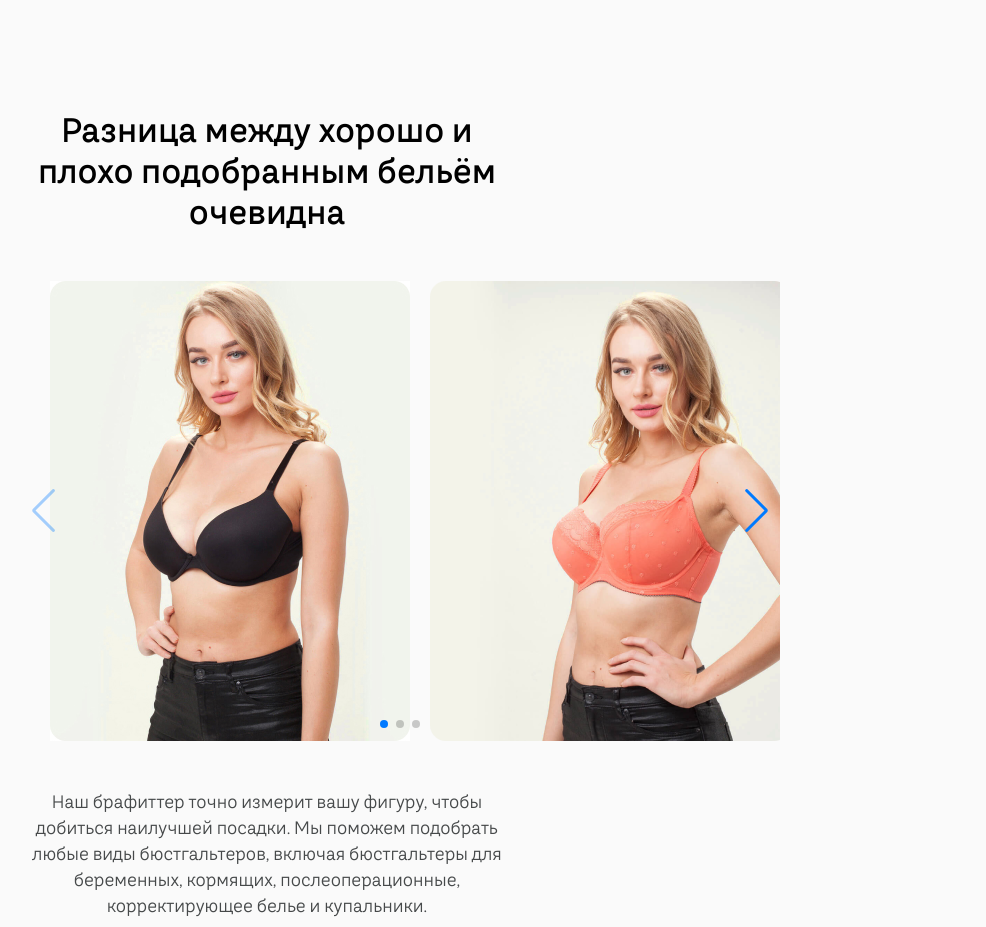
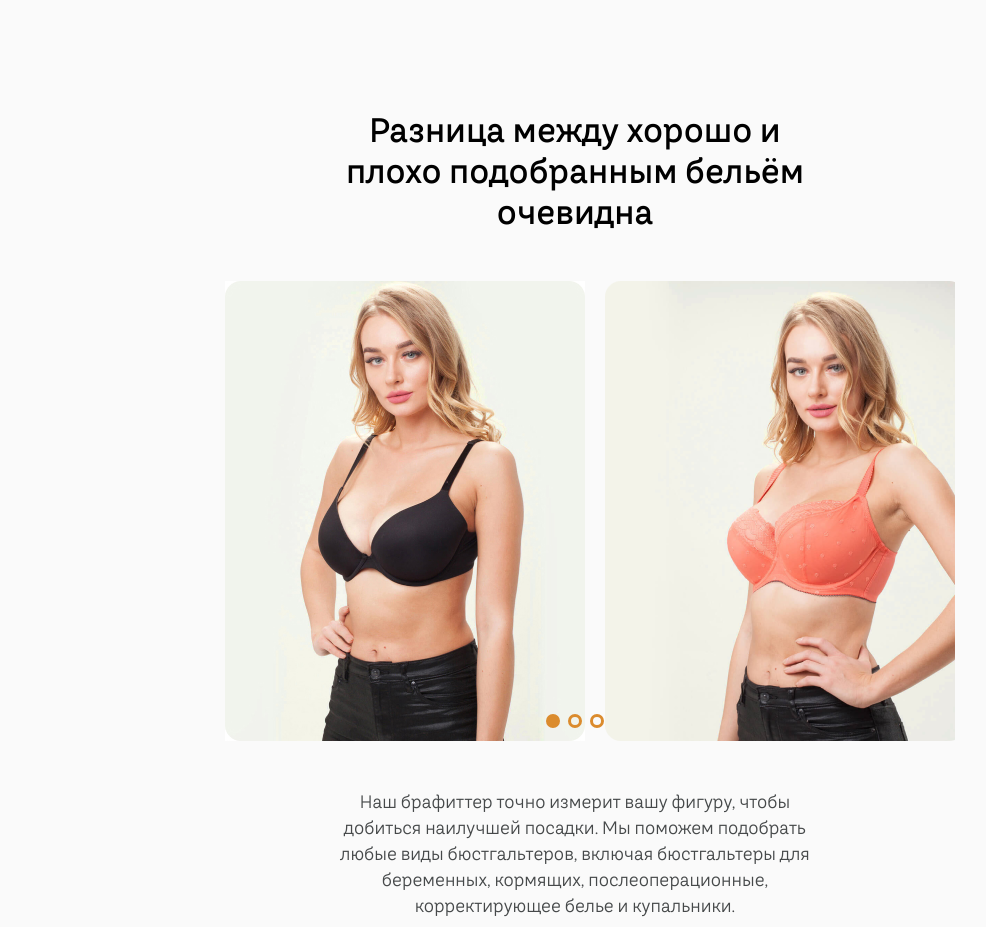
Before and after one commit to khizrim/brafitt-lp, a React (Create React App) app: page /#/ in a window 1280 px wide. Shown: the part 1245-2172 px from the top of the page, without its empty margins (65-1051 px from the left). Built offline with nearby package versions, Linux system fonts and the light colour scheme.

Commit message:
feat: correct slider dots styles

```diff
--- a/src/components/Compare/Compare.css
+++ b/src/components/Compare/Compare.css
@@ -1,14 +1,16 @@
 .compare {
   padding: 48px 0;
   width: 100%;
+
 }
 
 .compare__container {
+  margin: auto;
   max-width: 760px;
 }
 
 .compare__title {
-  margin: 0;
+  margin: 0 auto;
   margin-bottom: 12px;
   max-width: 65%;
   text-align: center;
@@ -19,7 +21,7 @@
 }
 
 .compare__subtitle {
-  margin: 0;
+  margin: 0 auto;
   max-width: 65%;
   color: #46494a;
   text-align: center;
--- a/src/components/Slider/Slider.css
+++ b/src/components/Slider/Slider.css
@@ -11,6 +11,16 @@
 
 .slide__image {
   margin: 0 10px;
+}
+
+.swiper-pagination-bullet {
+  border: 3px solid #db8b2d;
+  background: none;
+  opacity: 1;
+}
+
+.swiper-pagination-bullet-active {
+  background: #db8b2d;
 }
 
 @media screen and (max-width: 679px) {
--- a/src/components/Slider/Slider.js
+++ b/src/components/Slider/Slider.js
@@ -1,7 +1,7 @@
 import React from 'react';
 import { Swiper, SwiperSlide } from 'swiper/react';
 
-import SwiperCore, { Navigation, Pagination, Mousewheel, Keyboard } from 'swiper';
+import SwiperCore, { Pagination, Mousewheel, Keyboard } from 'swiper';
 
 import 'swiper/swiper-bundle.css';
 import './Slider.css';
@@ -9,14 +9,13 @@
 import before from '../../images/before-1.jpg';
 import after from '../../images/after-1.png';
 
-SwiperCore.use([Navigation, Pagination, Mousewheel, Keyboard]);
+SwiperCore.use([Pagination, Mousewheel, Keyboard]);
 
 export default function Slider() {
   return (
     <>
       <Swiper
         cssMode
-        navigation
         pagination
         mousewheel
         keyboard
@@ -46,58 +45,3 @@
     </>
   );
 }
-// /* eslint-disable no-console */
-// import React from 'react';
-// import { Swiper, SwiperSlide } from 'swiper/react';
-
-// import SwiperCore, { Navigation, Pagination, Mousewheel, Keyboard } from 'swiper';
-
-// import 'swiper/swiper-bundle.min.css';
-// import 'swiper/swiper.min.css';
-
-// // import before from '../../images/before-1.jpg';
-// // import after from '../../images/after-1.png';
-
-// SwiperCore.use([Navigation, Pagination, Mousewheel, Keyboard]);
-
-// const Slider = () => (
-//   <>
-//     <Swiper slidesPerView={1}>
-//       <SwiperSlide>Slide 1</SwiperSlide>
-//       <SwiperSlide>Slide 2</SwiperSlide>
-//       <SwiperSlide>Slide 3</SwiperSlide>
-//       <SwiperSlide>Slide 4</SwiperSlide>
-//       <SwiperSlide>Slide 5</SwiperSlide>
-//       <SwiperSlide>Slide 6</SwiperSlide>
-//       <SwiperSlide>Slide 7</SwiperSlide>
-//       <SwiperSlide>Slide 8</SwiperSlide>
-//       <SwiperSlide>Slide 9</SwiperSlide>
-//     </Swiper>
-//   </>
-//   // <Swiper
-//   //   // cssMode
-//   //   navigation
-//   //   // pagination
-//   //   // mousewheel
-//   //   // keyboard
-//   //   // className="slider"
-//   //   // spaceBetween={50}
-//   //   // slidesPerView={1}
-//   //   // centeredSlides
-//   // >
-//   //   <SwiperSlide>
-//   //     <div className="slide">
-//   //       <img className="slide__image" src={before} alt="До" />
-//   //       <img className="slide__image" src={after} alt="После" />
-//   //     </div>
-//   //   </SwiperSlide>
-//   //   <SwiperSlide>
-//   //     <div className="slide">
-//   //       <img className="slide__image" src={before} alt="До" />
-//   //       <img className="slide__image" src={after} alt="После" />
-//   //     </div>
-//   //   </SwiperSlide>
-//   // </Swiper>
-// );
-
-// export default Slider;
```
